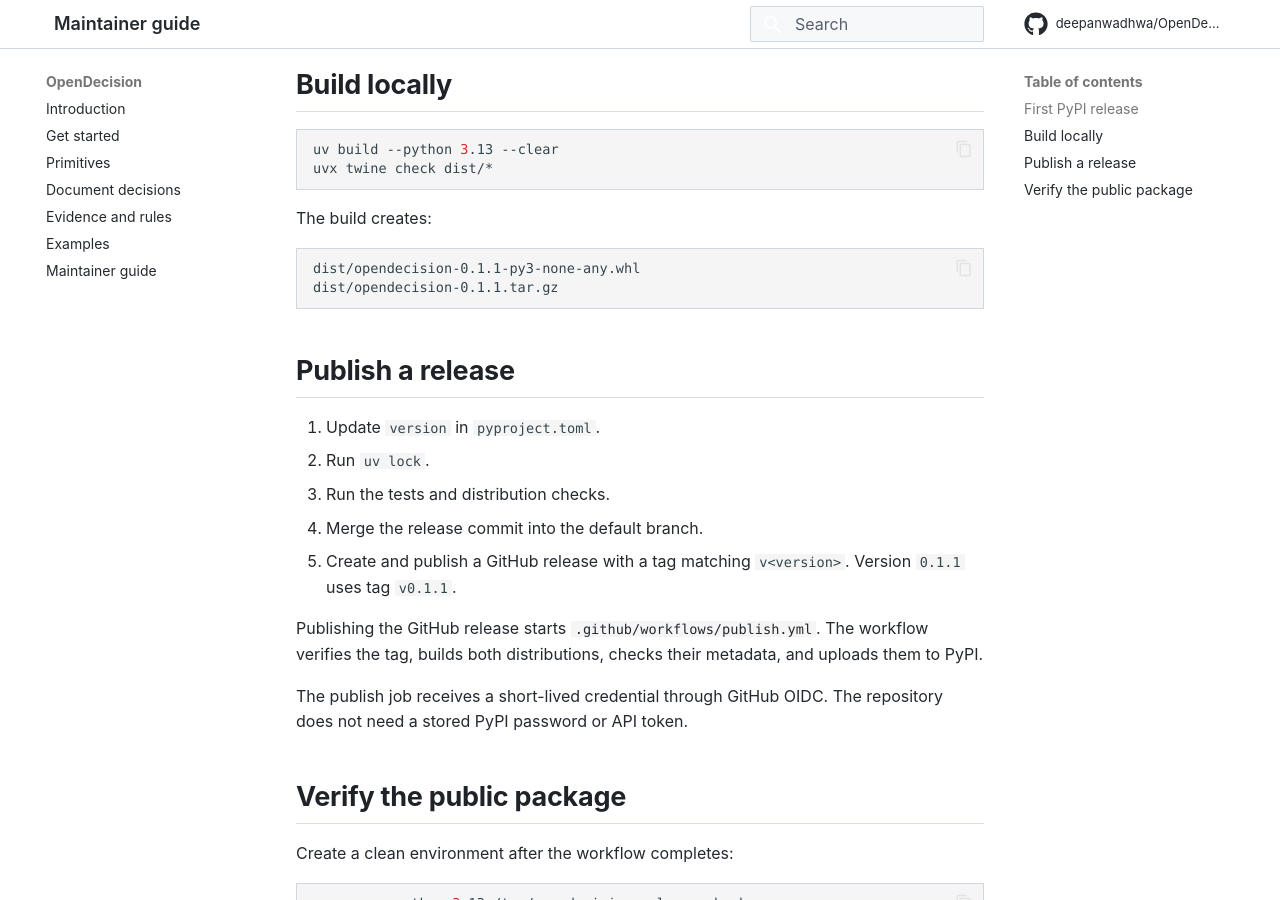
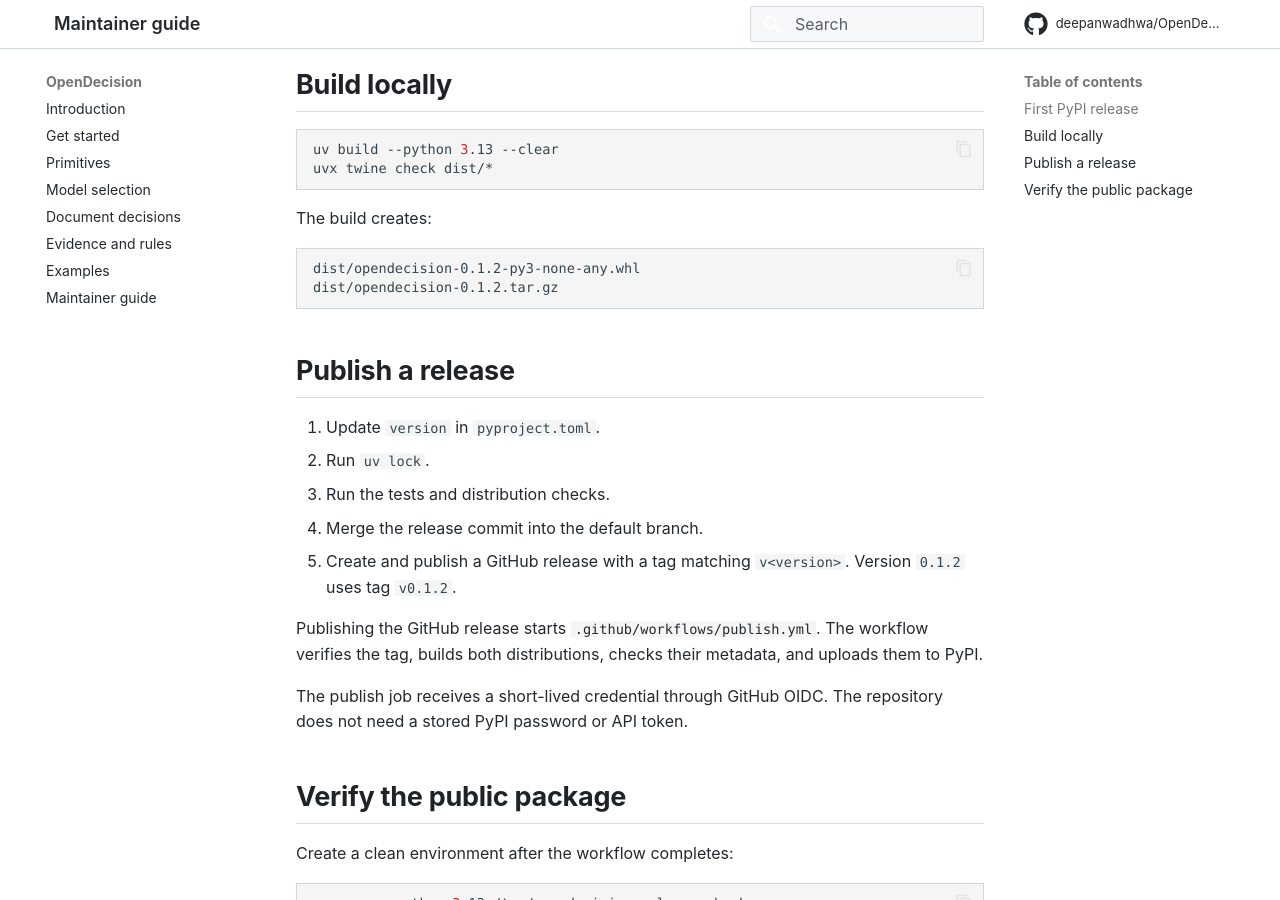
Before and after one commit to deepanwadhwa/OpenDecision, an MkDocs documentation site: the page built from docs/publishing.md, in a window 1280 px wide and 900 px high, scrolled down 889 px. Built offline with MkDocs 1.6.1 and Material for MkDocs 9.7.7, drawn with Linux system fonts in a browser that asks for light colours; comment, search, counter and statistics services are not loaded.

Commit message:
Release 0.1.2 with optional DeBERTa model

````diff
--- a/docs/publishing.md
+++ b/docs/publishing.md
@@ -30,8 +30,8 @@ uvx twine check dist/*
 The build creates:
 
 ```text
-dist/opendecision-0.1.1-py3-none-any.whl
-dist/opendecision-0.1.1.tar.gz
+dist/opendecision-0.1.2-py3-none-any.whl
+dist/opendecision-0.1.2.tar.gz
 ```
 
 ## Publish a release
@@ -40,7 +40,7 @@ dist/opendecision-0.1.1.tar.gz
 2. Run `uv lock`.
 3. Run the tests and distribution checks.
 4. Merge the release commit into the default branch.
-5. Create and publish a GitHub release with a tag matching `v<version>`. Version `0.1.1` uses tag `v0.1.1`.
+5. Create and publish a GitHub release with a tag matching `v<version>`. Version `0.1.2` uses tag `v0.1.2`.
 
 Publishing the GitHub release starts [`.github/workflows/publish.yml`](https://github.com/deepanwadhwa/OpenDecision/blob/main/.github/workflows/publish.yml). The workflow verifies the tag, builds both distributions, checks their metadata, and uploads them to PyPI.
 
--- a/mkdocs.yml
+++ b/mkdocs.yml
@@ -26,6 +26,7 @@ nav:
   - Introduction: index.md
   - Get started: quickstart.md
   - Primitives: primitives.md
+  - Model selection: model-selection.md
   - Document decisions: document-decisions.md
   - Evidence and rules: evidence-and-rules.md
   - Examples: examples.md
--- a/pyproject.toml
+++ b/pyproject.toml
@@ -1,6 +1,6 @@
 [project]
 name = "OpenDecision"
-version = "0.1.1"
+version = "0.1.2"
 description = "Open-source semantic decision engine for structured state and documents"
 readme = { file = "README.md", content-type = "text/markdown" }
 requires-python = ">=3.13"
````
Also changed, not shown: README.md (+3 -2 lines), docs/model-selection.md (added, +36 -0 lines), docs/primitives.md (+2 -6 lines), docs/quickstart.md (+11 -1 lines), 4 other files.
